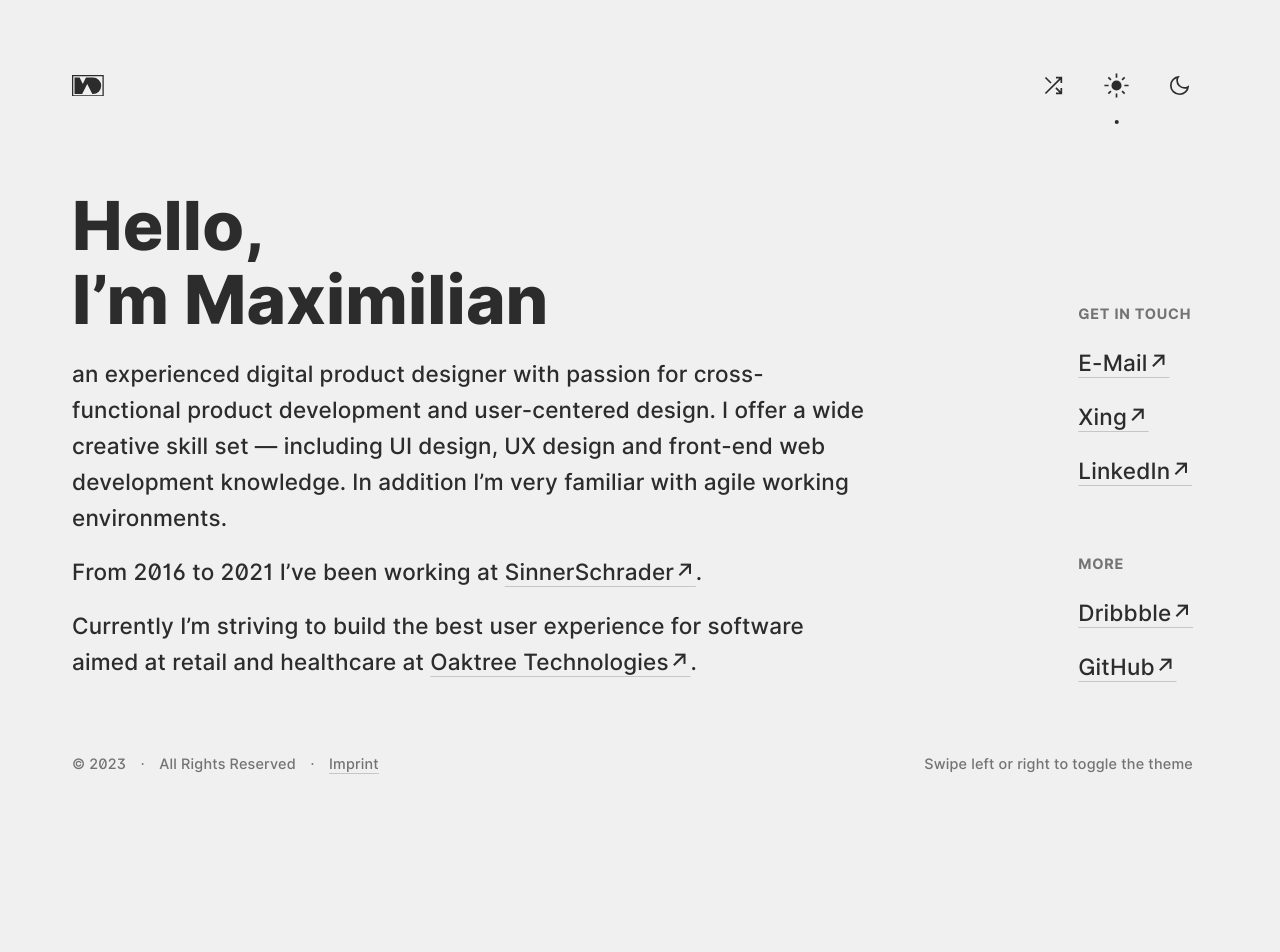
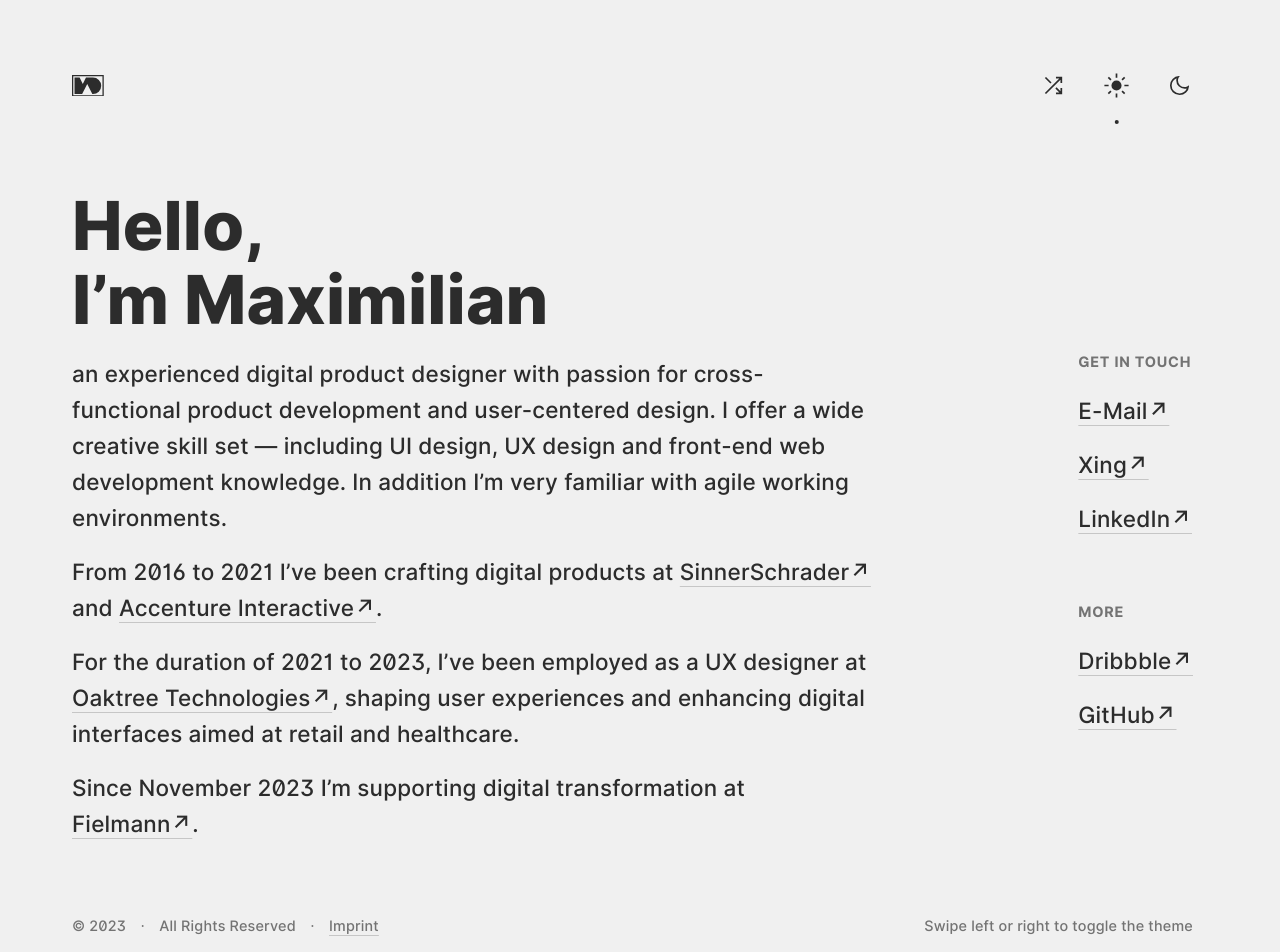
Before and after one commit to mxdmrt/maximiliandammert.com, a React (Vite) app: page / in a window 1280 px wide. Shown: the top 952 px of the page. Before the commit the page ends 847 px from the top, so only its background shows below. Built offline with nearby package versions, Linux system fonts and the light colour scheme.

Commit message:
Add new work position

```diff
--- a/src/routes/Home.tsx
+++ b/src/routes/Home.tsx
@@ -45,19 +45,27 @@ export default function Home() {
           with agile working environments.
         </Typography>
         <Typography type="p">
-          From 2016 to 2021 I’ve been working at{" "}
+          From 2016 to 2021 I’ve been crafting digital products at{" "}
           <Link
-            href="https://sinnerschrader.com/"
+            href="https://en.wikipedia.org/wiki/SinnerSchrader"
             title="SinnerSchrader"
             target="_self"
           >
             SinnerSchrader
+          </Link>{" "}
+          and{" "}
+          <Link
+            href="https://www.accenture.com/"
+            title="Accenture Interactive"
+            target="_self"
+          >
+            Accenture Interactive
           </Link>
           .
         </Typography>
         <Typography type="p">
-          Currently I’m striving to build the best user experience for software
-          aimed at retail and healthcare at{" "}
+          For the duration of 2021 to 2023, I’ve been employed as a UX designer
+          at{" "}
           <Link
             href="https://www.oak.tt/"
             title="Oaktree Technologies"
@@ -65,8 +73,16 @@ export default function Home() {
           >
             Oaktree Technologies
           </Link>
+          , shaping user experiences and enhancing digital interfaces aimed at
+          retail and healthcare.
+        </Typography>
+        <Typography type="p">
+          Since November 2023 I’m supporting digital transformation at{" "}
+          <Link href="https://www.fielmann.de/" title="Fielmann" target="_self">
+            Fielmann
+          </Link>
           .
-        </Typography>{" "}
+        </Typography>
       </StyledCopyWrapper>
       <LinkList />
     </StyledMainWrapper>
```
